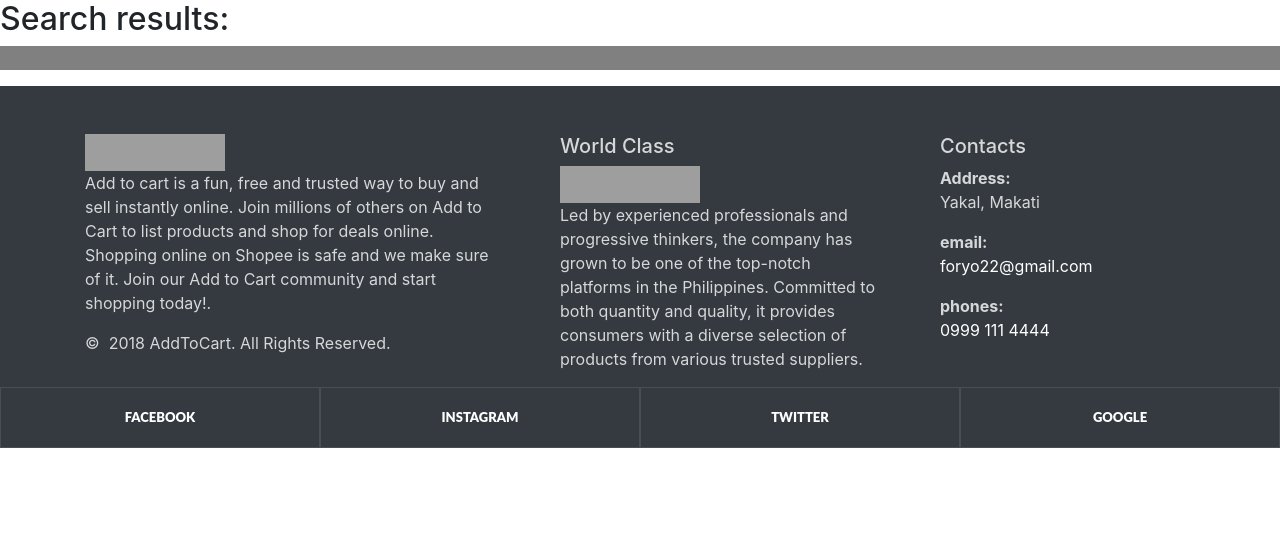
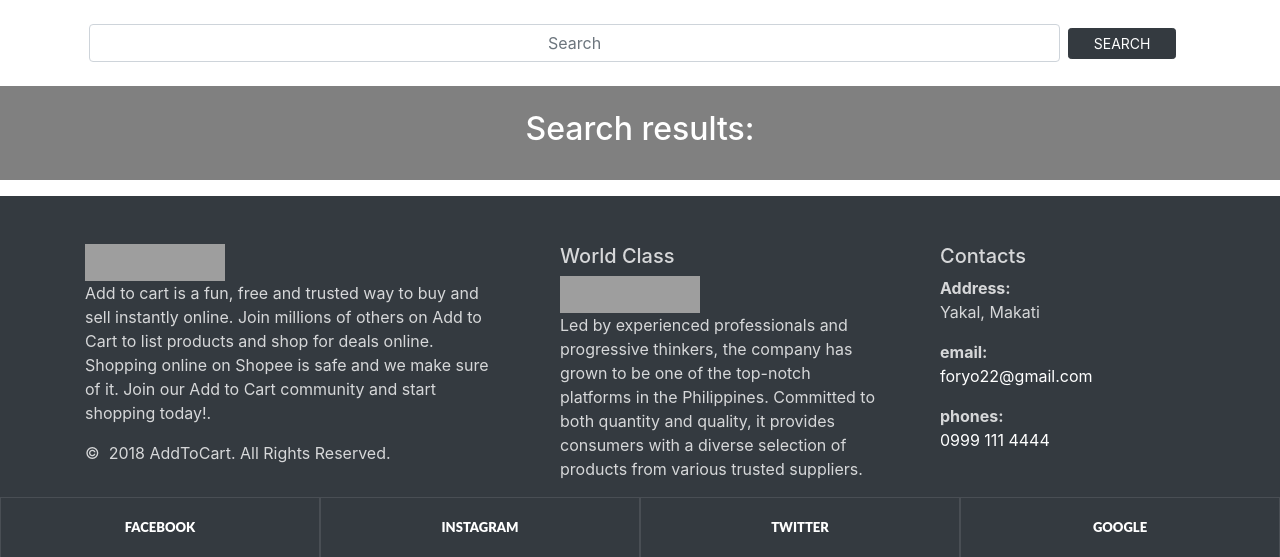
Before and after one commit to vergarapog/advaweb-finals, a PHP site: page /search.php in a window 1280 px wide. Shown: the part 92-649 px from the top of the page. Run offline with PHP 8.4, Linux system fonts and the light colour scheme; grey boxes are pictures that could not be loaded.

Commit message:
finalized search

```diff
--- a/search.php
+++ b/search.php
@@ -1,7 +1,7 @@
 <?php
   require "view-comp/header.php";
  ?>
-<h2>Search results:</h2>
+
  <?php
 
  require 'php-scripts/databasehandler.script.php';
@@ -31,11 +31,19 @@
       }
  mysqli_close($connection);
  ?>
- <main style="background-color:gray;">
+<br>
+ <form class="form-inline mr-auto row justify-content-center " action="search.php" method="post" valign="center">
+   <input class="form-control mr-sm-2 col-9" type="text" name="search" placeholder="Search">
+   <button class="btn btn-dark btn-rounded btn-sm my-0 col-1" type="submit" name="search-submit">SEARCH</button>
+ </form>
+ <br>
 
 
+
+ <main style="background-color:gray;">
+   <br>
+    <div style="text-align: center; color: white;"><h2>Search results:</h2></div>
     <p><?php echo $dynamicList; ?><br />
-      </p>
 
     </main>
 
```
Also changed, not shown: mainshop.php (+4 -2 lines).
